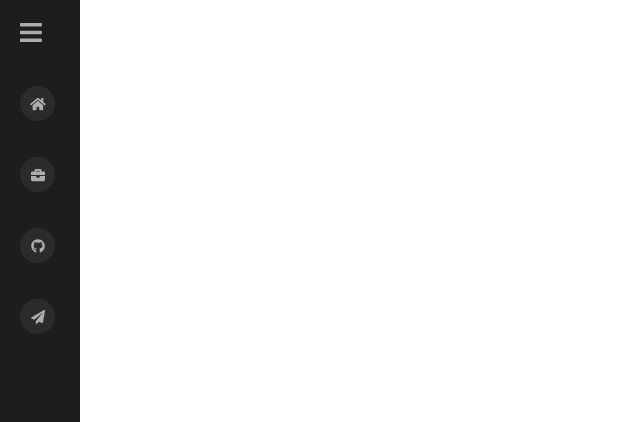
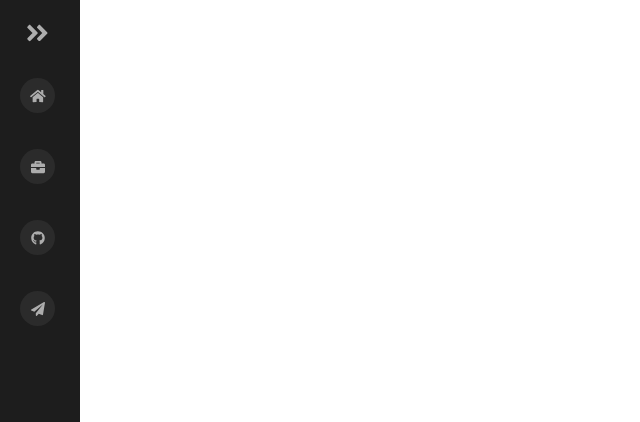
Before and after one commit to jbofill10/Portfolio, a Next.js app in the folder frontend/: page / in a window 1280 px wide. Shown: the top 422 px of the page, without its empty margins (0-640 px from the left). Built offline with nearby package versions, Linux system fonts and the light colour scheme.

Commit message:
Add working sidebar

```diff
--- a/frontend/src/components/sidebar.jsx
+++ b/frontend/src/components/sidebar.jsx
@@ -1,8 +1,8 @@
 import React from 'react';
 import { SidebarData } from './SidebarData.jsx'
 import { FontAwesomeIcon } from '@fortawesome/react-fontawesome'
-import { faBars } from '@fortawesome/free-solid-svg-icons'
-import { ProSidebar, Menu, MenuItem, SubMenu } from 'react-pro-sidebar';
+import { faAngleDoubleRight } from '@fortawesome/free-solid-svg-icons'
+import { ProSidebar, Menu, MenuItem } from 'react-pro-sidebar';
 
 export default class Sidebar extends React.Component {
 
@@ -22,8 +22,8 @@ export default class Sidebar extends React.Component {
 	render(){
         return(
             <div>
-                <div className='bars'>
-                    <FontAwesomeIcon icon={faBars} onClick={this.barsClick}/>
+                <div className='bars-tab'>
+                    <FontAwesomeIcon className={this.state.collapsed ? 'arrow-right' : 'arrow-left'} icon={faAngleDoubleRight} onClick={this.barsClick}/>
                 </div>
 
                 <ProSidebar collapsed={this.state.collapsed} >
--- a/frontend/src/pages/styles/Sidebar.css
+++ b/frontend/src/pages/styles/Sidebar.css
@@ -1,5 +1,9 @@
 .pro-sidebar {
     height: 100vh !important;
+}
+
+.pro-menu {
+    margin-top: -10px !important;
 }
 
 .pro-sidebar, collapsed {
@@ -10,10 +14,23 @@
     margin-bottom: 20px;
 }
 
-.bars {
-    font-size: 25px;
+.bars-tab {
+    background-color:rgb(29 29 29);
+    padding-top: 20px;
+    padding-left: 26px;
+    padding-bottom: 20px;
+    font-size: 26px;
+}
+
+.arrow-right {
     color: #adadad;
-    padding: 25%;
-    background-color:rgb(29 29 29);
     justify-content: center;
+    transform: rotateY(0deg);
+    transition: transform 0.5s;
 }
+
+.arrow-left {
+    color: #adadad;
+    transform: rotateY(180deg);
+    transition: transform 0.5s;
+}
```
